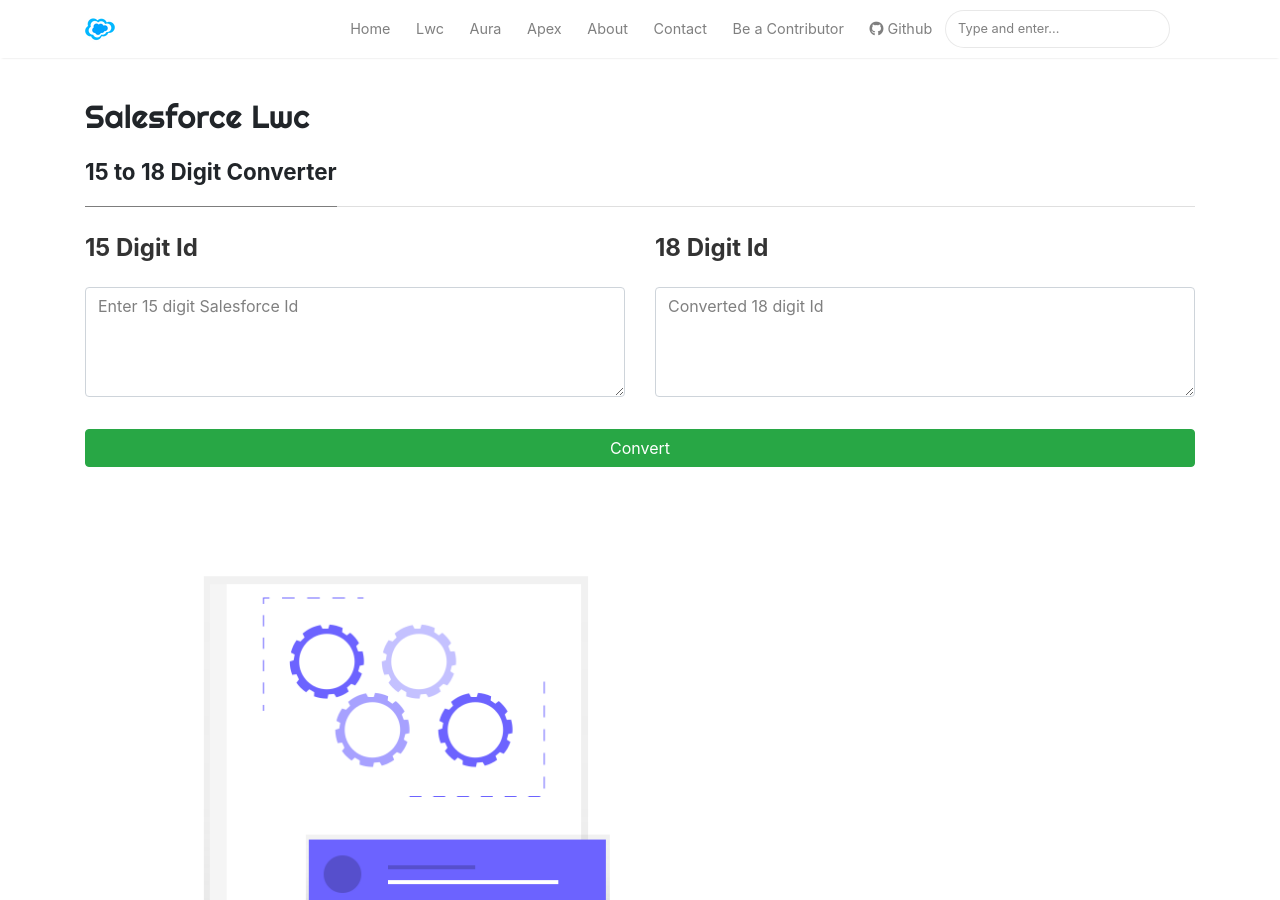
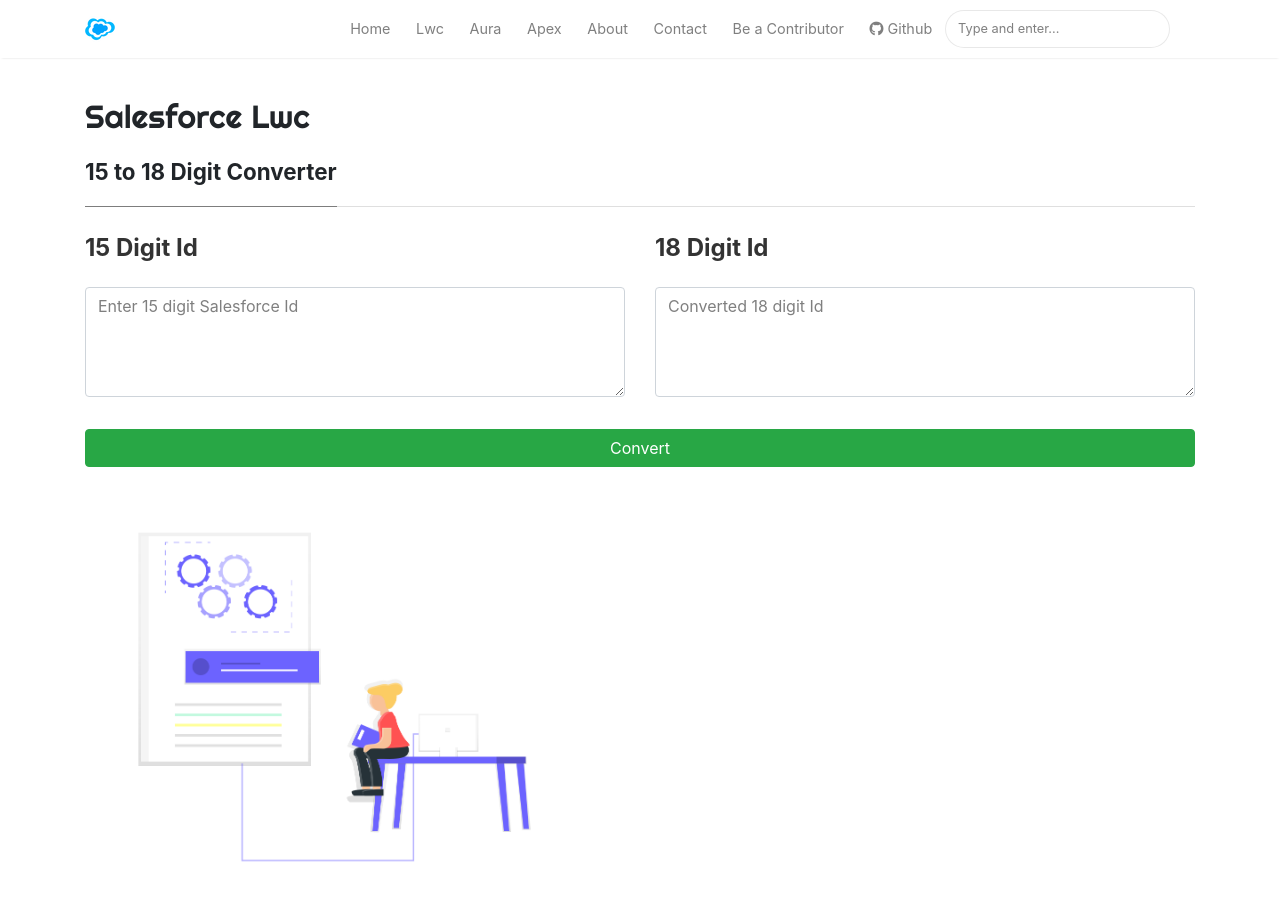
Before and after one commit to kishorekrrish/sfdc-website, a Jekyll site: the page built from convert.html, in a window 1280 px wide and 900 px high. Built offline with Jekyll 4.4.1, drawn with Linux system fonts in a browser that asks for light colours; nearby versions of some CDN libraries.

Commit message:
image height

```diff
--- a/convert.html
+++ b/convert.html
@@ -58,4 +58,4 @@
 
 </form>
 <br>
-<img src="/assets/images/converter/processing.png" alt="Contact us" />
+<img src="/assets/images/converter/processing.png" height="400" alt="Contact us" />
```
